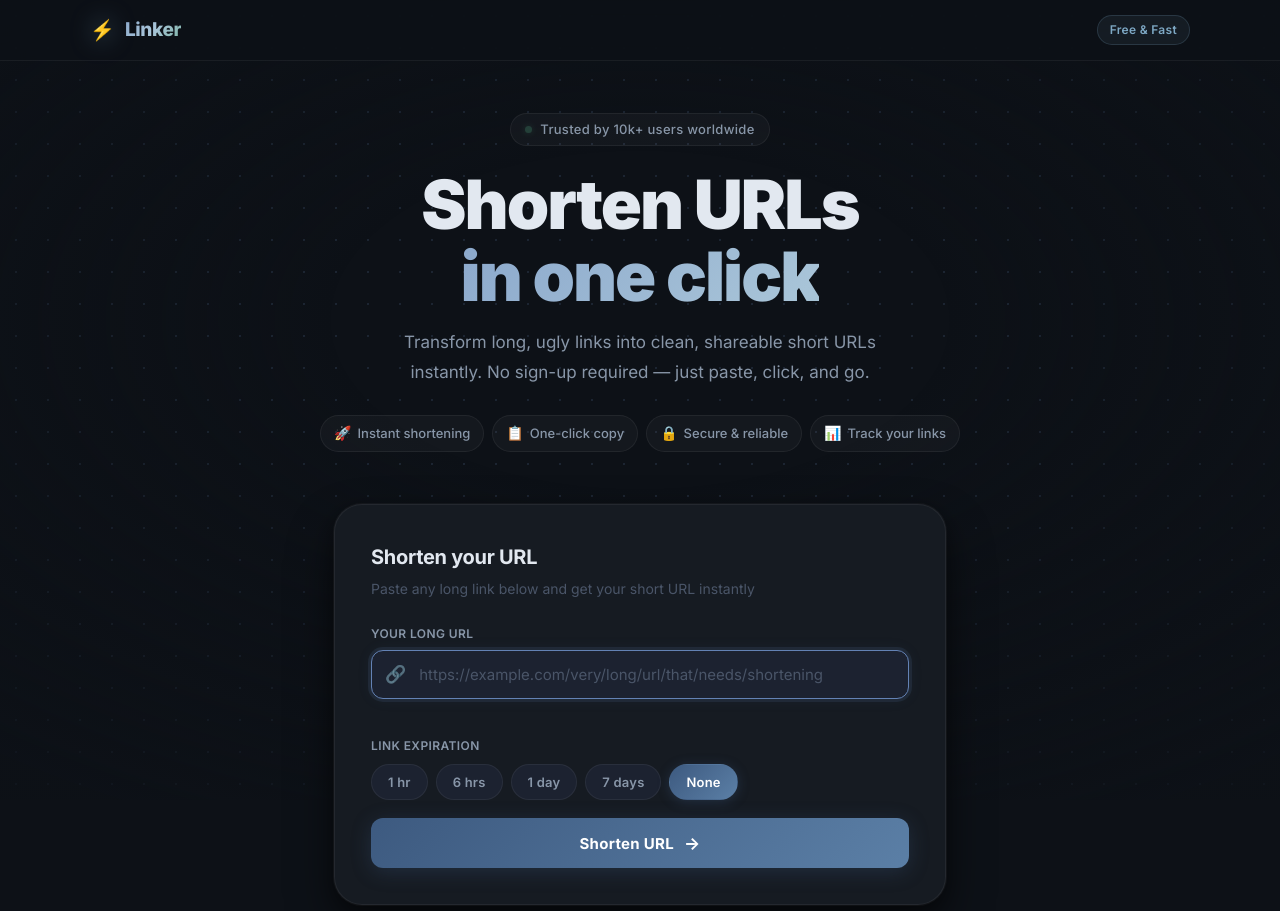
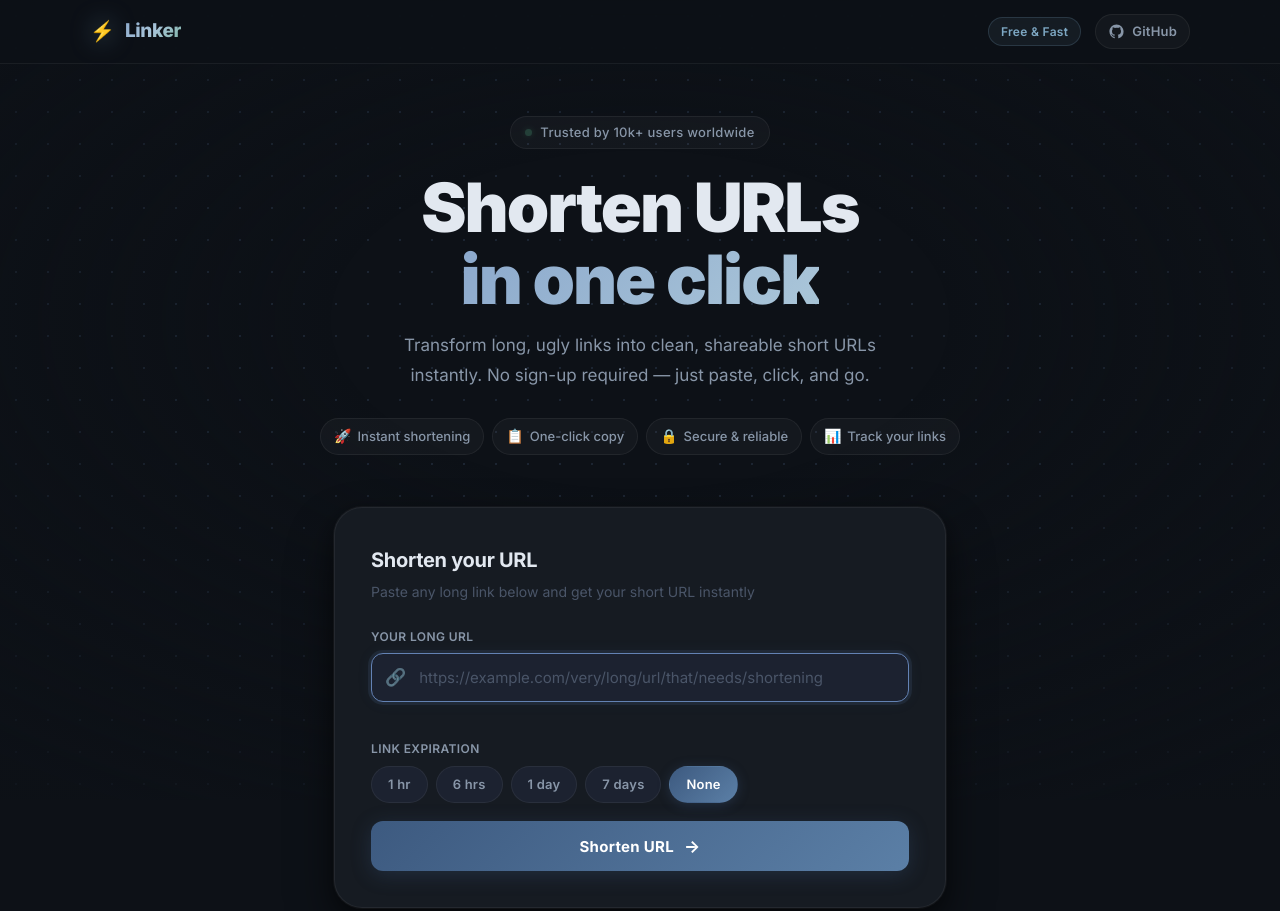
Before and after one commit to radhechaudhary/URL_SHORTNER, a website: page app/public/index.html in a window 1280 px wide. Shown: the top 911 px of the page. Drawn offline with Linux system fonts and the light colour scheme.

```diff
--- a/app/public/index.html
+++ b/app/public/index.html
@@ -1,15 +1,19 @@
 <!DOCTYPE html>
 <html lang="en">
+
 <head>
   <meta charset="UTF-8" />
   <meta name="viewport" content="width=device-width, initial-scale=1.0" />
-    <meta name="description" content="Linker — A blazing-fast URL shortener. Paste your long URL, get a clean short link instantly and share it anywhere." />
+  <meta name="description"
+    content="Linker — A blazing-fast URL shortener. Paste your long URL, get a clean short link instantly and share it anywhere." />
   <title>Linker — URL Shortener</title>
   <link rel="preconnect" href="https://fonts.googleapis.com" />
   <link rel="preconnect" href="https://fonts.gstatic.com" crossorigin />
-    <link href="https://fonts.googleapis.com/css2?family=Inter:wght@300;400;500;600;700;800;900&display=swap" rel="stylesheet" />
+  <link href="https://fonts.googleapis.com/css2?family=Inter:wght@300;400;500;600;700;800;900&display=swap"
+    rel="stylesheet" />
   <link rel="stylesheet" href="style.css" />
 </head>
+
 <body>
   <!-- Background particles -->
   <div class="bg-particles" aria-hidden="true">
@@ -27,7 +31,22 @@
         <span class="brand-icon" aria-hidden="true">⚡</span>
         <span class="brand-name">Linker</span>
       </div>
+      <div class="nav-right">
         <div class="nav-badge">Free &amp; Fast</div>
+        <a
+          href="https://github.com/radhechaudhary"
+          target="_blank"
+          rel="noopener noreferrer"
+          class="github-link"
+          aria-label="View source on GitHub"
+          title="GitHub — radhechaudhary"
+        >
+          <svg class="github-icon" viewBox="0 0 24 24" aria-hidden="true" fill="currentColor">
+            <path d="M12 2C6.477 2 2 6.484 2 12.017c0 4.425 2.865 8.18 6.839 9.504.5.092.682-.217.682-.483 0-.237-.008-.868-.013-1.703-2.782.605-3.369-1.343-3.369-1.343-.454-1.158-1.11-1.466-1.11-1.466-.908-.62.069-.608.069-.608 1.003.07 1.531 1.032 1.531 1.032.892 1.53 2.341 1.088 2.91.832.092-.647.35-1.088.636-1.338-2.22-.253-4.555-1.113-4.555-4.951 0-1.093.39-1.988 1.029-2.688-.103-.253-.446-1.272.098-2.65 0 0 .84-.27 2.75 1.026A9.564 9.564 0 0112 6.844c.85.004 1.705.115 2.504.337 1.909-1.296 2.747-1.027 2.747-1.027.546 1.379.202 2.398.1 2.651.64.7 1.028 1.595 1.028 2.688 0 3.848-2.339 4.695-4.566 4.943.359.309.678.92.678 1.855 0 1.338-.012 2.419-.012 2.747 0 .268.18.58.688.482A10.019 10.019 0 0022 12.017C22 6.484 17.522 2 12 2z"/>
+          </svg>
+          <span class="github-label">GitHub</span>
+        </a>
+      </div>
     </div>
   </nav>
 
@@ -79,16 +98,9 @@
           <label for="long-url-input" class="input-label">Your long URL</label>
           <div class="input-wrapper" id="input-wrapper">
             <span class="input-icon" aria-hidden="true">🔗</span>
-              <input
-                type="url"
-                id="long-url-input"
-                class="url-input"
-                placeholder="https://example.com/very/long/url/that/needs/shortening"
-                autocomplete="off"
-                spellcheck="false"
-                aria-label="Enter the URL you want to shorten"
-                aria-describedby="url-error"
-              />
+            <input type="url" id="long-url-input" class="url-input"
+              placeholder="https://example.com/very/long/url/that/needs/shortening" autocomplete="off"
+              spellcheck="false" aria-label="Enter the URL you want to shorten" aria-describedby="url-error" />
             <button id="clear-btn" class="clear-btn" aria-label="Clear input" title="Clear" hidden>✕</button>
           </div>
           <span id="url-error" class="error-text" role="alert" aria-live="polite"></span>
@@ -139,13 +151,7 @@
           <label for="short-url-output" class="input-label">Shortened URL</label>
           <div class="output-wrapper">
             <span class="result-icon" aria-hidden="true">✨</span>
-              <input
-                type="text"
-                id="short-url-output"
-                class="url-output"
-                readonly
-                aria-label="Your shortened URL"
-              />
+            <input type="text" id="short-url-output" class="url-output" readonly aria-label="Your shortened URL" />
             <button id="copy-btn" class="copy-btn" aria-label="Copy shortened URL to clipboard">
               <span class="copy-icon" aria-hidden="true">📋</span>
               <span class="copy-text">Copy</span>
@@ -153,10 +159,12 @@
           </div>
 
           <div class="result-actions">
-              <a id="open-link" href="#" target="_blank" rel="noopener noreferrer" class="action-link" aria-label="Open shortened URL in new tab">
+            <a id="open-link" href="#" target="_blank" rel="noopener noreferrer" class="action-link"
+              aria-label="Open shortened URL in new tab">
               Open link ↗
             </a>
-              <button id="shorten-another-btn" class="action-link action-link--secondary" aria-label="Shorten another URL">
+            <button id="shorten-another-btn" class="action-link action-link--secondary"
+              aria-label="Shorten another URL">
               + Shorten another
             </button>
           </div>
@@ -194,6 +202,7 @@
   <!-- Footer -->
   <footer class="footer" role="contentinfo">
     <p>Built with ⚡ by <span class="footer-brand">Linker</span> &mdash; Fast, free, and reliable URL shortening.</p>
+    <p>@radhechaudhary</p>
   </footer>
 
   <!-- Toast notification -->
@@ -201,4 +210,5 @@
 
   <script src="script.js"></script>
 </body>
+
 </html>
--- a/app/public/style.css
+++ b/app/public/style.css
@@ -147,6 +147,43 @@ body {
   padding: 4px 12px;
   border-radius: var(--radius-full);
   letter-spacing: 0.3px;
+}
+
+/* Right side group */
+.nav-right {
+  display: flex;
+  align-items: center;
+  gap: 14px;
+}
+
+/* GitHub link */
+.github-link {
+  display: flex;
+  align-items: center;
+  gap: 7px;
+  color: var(--text-secondary);
+  text-decoration: none;
+  font-size: 13px;
+  font-weight: 600;
+  padding: 6px 12px;
+  border-radius: var(--radius-full);
+  border: 1px solid var(--color-border);
+  background: rgba(255,255,255,0.03);
+  transition: all var(--transition-normal);
+  letter-spacing: 0.2px;
+}
+
+.github-link:hover {
+  color: var(--text-primary);
+  border-color: rgba(74, 111, 165, 0.4);
+  background: rgba(74, 111, 165, 0.08);
+  transform: translateY(-1px);
+}
+
+.github-icon {
+  width: 17px;
+  height: 17px;
+  flex-shrink: 0;
 }
 
 /* ============================
```
Also changed, not shown: docker-compose.yaml (+13 -0 lines), 1 other file. Lines whose indentation alone changed are shown as unchanged.
